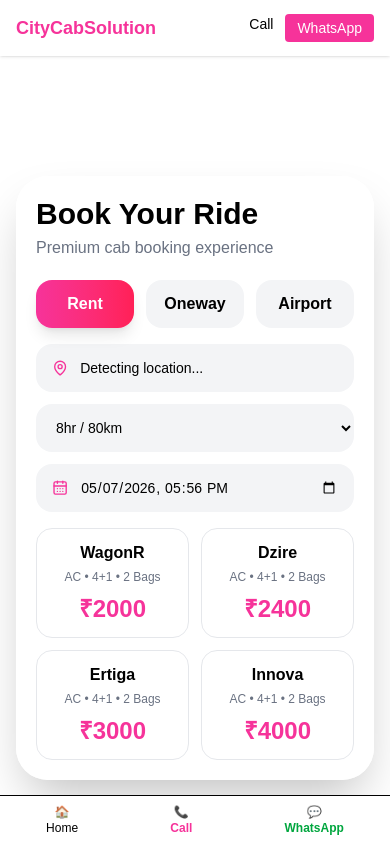
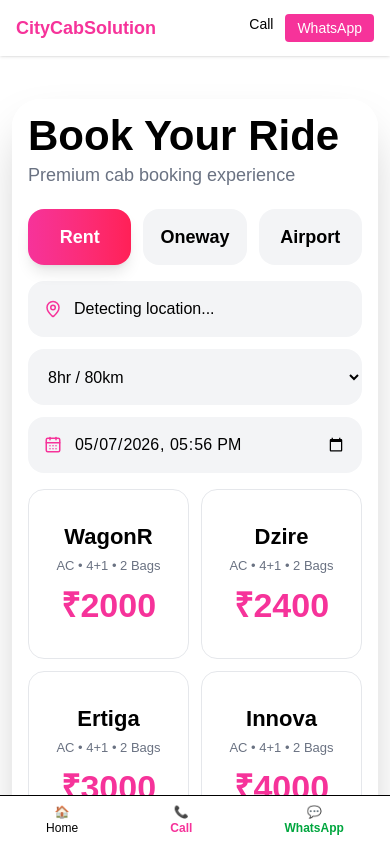
Before and after one commit to citycarsolution/city-cab, a Next.js app: page / in a window 390 px wide. Built offline with nearby package versions, Linux system fonts and the light colour scheme; no server answers.

Commit message:
feat: redesign premium cab booking hero section with advanced responsive UI

```diff
--- a/app/booking/BookingClient.tsx
+++ b/app/booking/BookingClient.tsx
@@ -20,21 +20,21 @@ const serviceData: any = {
       extraKm: 13,
       extraHr: 130,
       seats: "4+1",
-      bags: 2,
+      bags: 1,
     },
 
     rent: {
       extraKm: 13,
       extraHr: 130,
       seats: "4+1",
-      bags: 2,
+      bags: 1,
     },
 
     airport: {
       extraKm: 13,
       extraHr: 130,
       seats: "4+1",
-      bags: 2,
+      bags: 1,
     },
   },
 
--- a/app/components/Hero.tsx
+++ b/app/components/Hero.tsx
@@ -366,7 +366,7 @@ export default function Hero() {
 
   return (
 
-    <section className="relative h-screen overflow-hidden">
+    <section className="relative min-h-screen overflow-hidden">
 
       {/* MAP */}
       {fromCoords && (
@@ -389,12 +389,14 @@ export default function Hero() {
         className="
           relative
           z-20
-          h-full
+          min-h-screen
           max-w-7xl
           mx-auto
-          px-4
+          px-3
+          sm:px-4
           flex
           items-center
+          py-10
         "
       >
 
@@ -485,8 +487,9 @@ export default function Hero() {
               className="
                 bg-white/92
                 backdrop-blur-xl
-                rounded-[32px]
-                p-5
+                rounded-[28px]
+                p-4
+                sm:p-5
                 shadow-2xl
               "
             >
@@ -496,15 +499,17 @@ export default function Hero() {
 
                 <h2
                   className="
-                    text-3xl
+                    text-[42px]
+                    sm:text-3xl
                     font-black
                     mb-1
+                    leading-none
                   "
                 >
                   Book Your Ride
                 </h2>
 
-                <p className="text-gray-500">
+                <p className="text-gray-500 text-lg sm:text-base">
                   Premium cab booking experience
                 </p>
               </div>
@@ -544,9 +549,10 @@ export default function Hero() {
                       setDuration("");
                     }}
                     className={`
-                      h-12
+                      h-14
                       rounded-2xl
-                      font-semibold
+                      font-bold
+                      text-lg
                       capitalize
                       transition-all
 
@@ -568,7 +574,7 @@ export default function Hero() {
                   flex
                   items-center
                   gap-3
-                  h-12
+                  h-14
                   px-4
                   rounded-2xl
                   bg-gray-100
@@ -577,7 +583,7 @@ export default function Hero() {
               >
 
                 <MapPin
-                  size={18}
+                  size={20}
                   className="text-pink-500"
                 />
 
@@ -588,7 +594,7 @@ export default function Hero() {
                     bg-transparent
                     w-full
                     outline-none
-                    text-sm
+                    text-base
                   "
                 />
               </div>
@@ -605,12 +611,12 @@ export default function Hero() {
                   }
                   className="
                     w-full
-                    h-12
+                    h-14
                     px-4
                     rounded-2xl
                     bg-gray-100
                     outline-none
-                    text-sm
+                    text-base
                     mb-3
                   "
                 >
@@ -634,7 +640,7 @@ export default function Hero() {
                       flex
                       items-center
                       gap-3
-                      h-12
+                      h-14
                       px-4
                       rounded-2xl
                       bg-gray-100
@@ -642,7 +648,7 @@ export default function Hero() {
                   >
 
                     <MapPin
-                      size={18}
+                      size={20}
                       className="text-pink-500"
                     />
 
@@ -662,7 +668,7 @@ export default function Hero() {
                         bg-transparent
                         w-full
                         outline-none
-                        text-sm
+                        text-base
                       "
                     />
                   </div>
@@ -738,7 +744,7 @@ export default function Hero() {
                   flex
                   items-center
                   gap-3
-                  h-12
+                  h-14
                   px-4
                   rounded-2xl
                   bg-gray-100
@@ -747,7 +753,7 @@ export default function Hero() {
               >
 
                 <CalendarDays
-                  size={18}
+                  size={20}
                   className="text-pink-500"
                 />
 
@@ -763,7 +769,7 @@ export default function Hero() {
                     bg-transparent
                     w-full
                     outline-none
-                    text-sm
+                    text-base
                   "
                 />
               </div>
@@ -796,8 +802,8 @@ export default function Hero() {
                 className="
                   grid
                   grid-cols-2
-                  md:grid-cols-4
                   gap-3
+                  mt-2
                 "
               >
 
@@ -825,6 +831,10 @@ export default function Hero() {
                         text-center
                         cursor-pointer
                         transition-all
+                        min-h-[170px]
+                        flex
+                        flex-col
+                        justify-center
 
                         ${
                           selectedCar === car
@@ -837,7 +847,8 @@ export default function Hero() {
                       <h3
                         className="
                           font-bold
-                          text-base
+                          text-[22px]
+                          leading-none
                         "
                       >
                         {car}
@@ -845,9 +856,9 @@ export default function Hero() {
 
                       <p
                         className="
-                          text-xs
+                          text-[13px]
                           text-gray-500
-                          mt-1
+                          mt-2
                         "
                       >
                         AC • 4+1 • 2 Bags
@@ -856,9 +867,10 @@ export default function Hero() {
                       <div
                         className="
                           text-pink-500
-                          text-2xl
+                          text-[34px]
                           font-black
-                          mt-2
+                          mt-3
+                          leading-none
                         "
                       >
                         ₹{price}
@@ -876,10 +888,11 @@ export default function Hero() {
                   onClick={handleBooking}
                   className="
                     w-full
-                    h-12
+                    h-14
                     rounded-2xl
                     mt-5
                     font-bold
+                    text-lg
                     text-white
                     bg-gradient-to-r
                     from-pink-500
```
